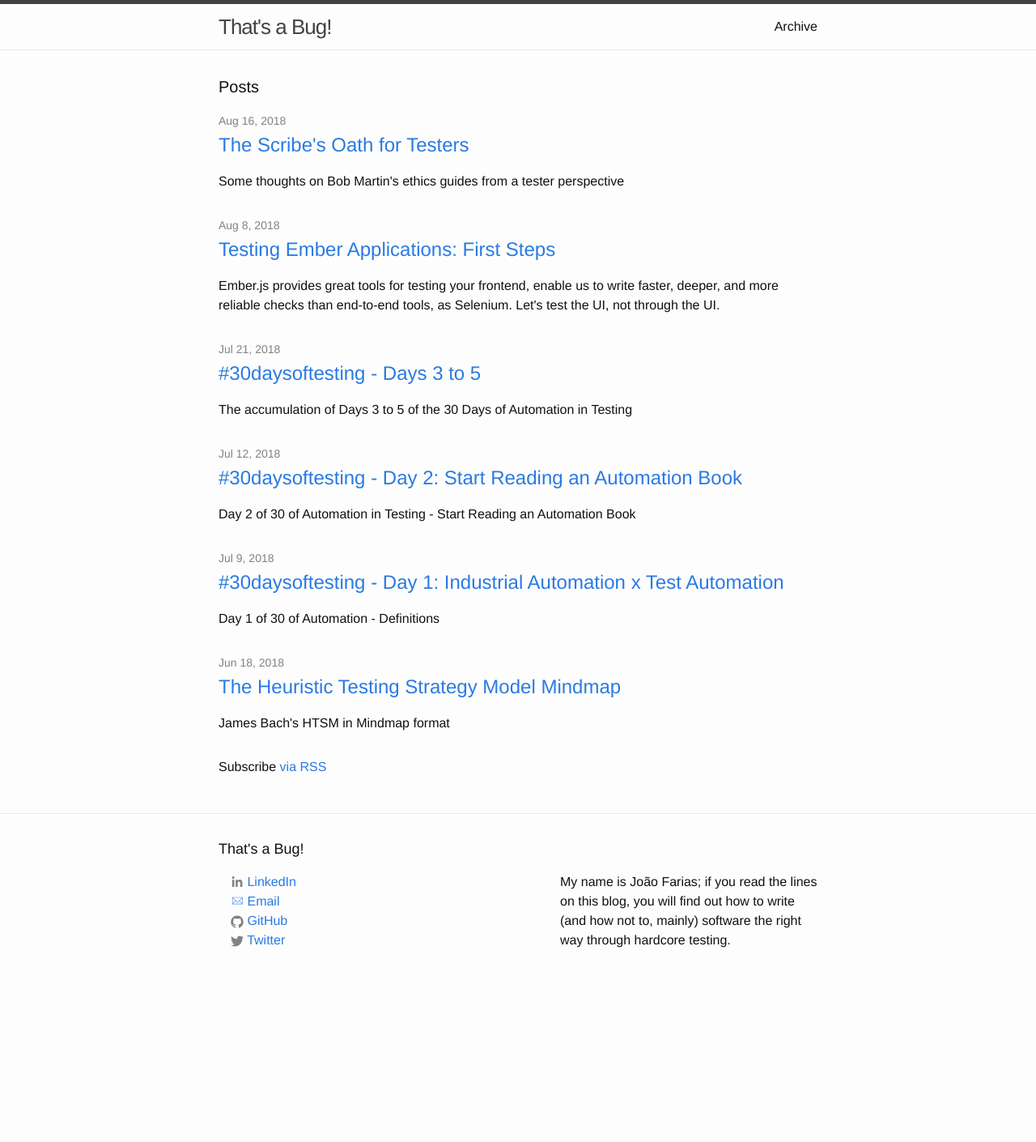
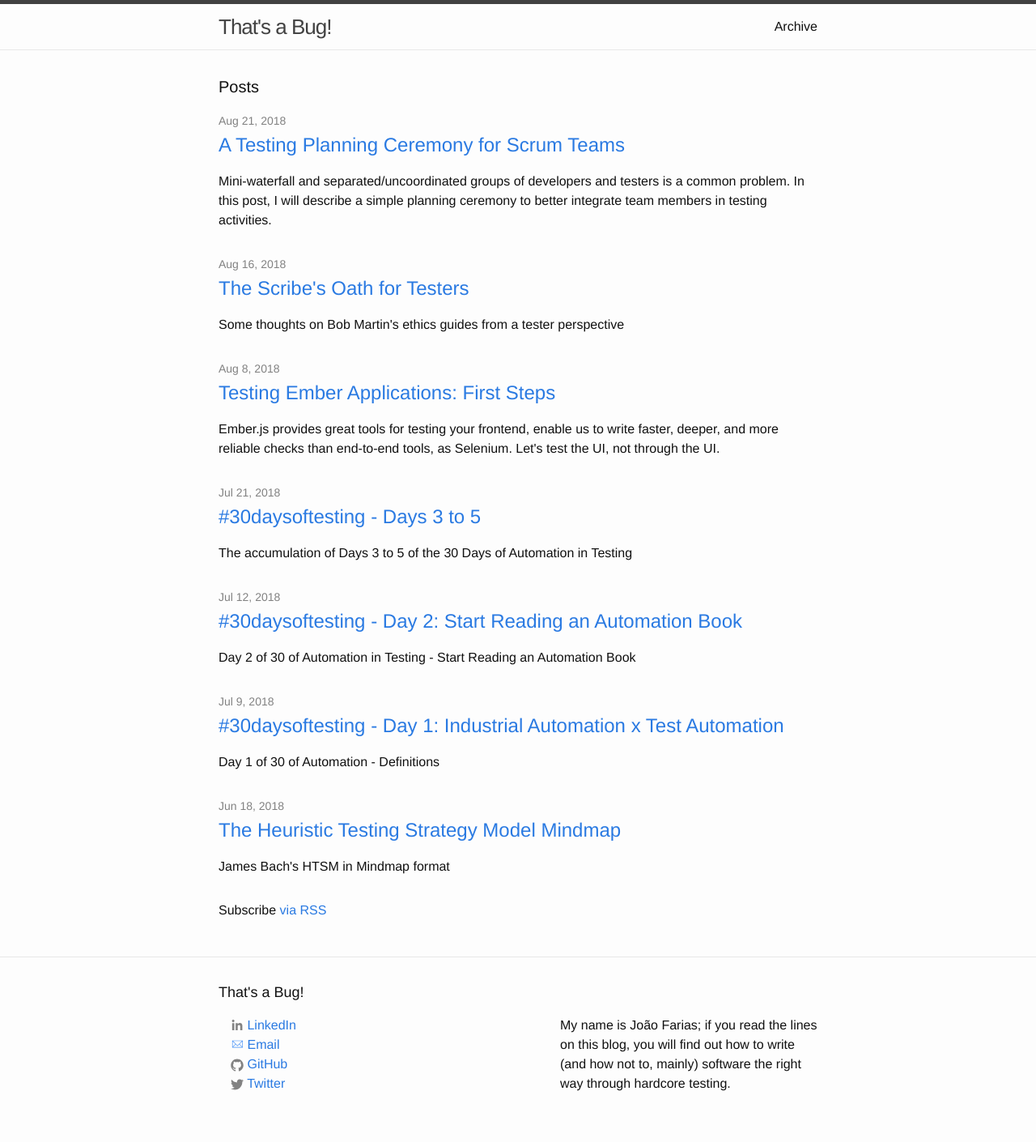
Before and after one commit to JoaoGFarias/JoaoGFarias.github.io, a Jekyll site: the page built from index.html, in a window 1280 px wide. Shown: the whole page at 81% size. Built offline with Jekyll 4.4.1, drawn with Linux system fonts in a browser that asks for light colours; before the commit the page ends 1233 px from its top, so only the background shows below that.

Commit message:
Scrum Testing Planning Cceremory

```diff
--- a/_drafts/2019-05-09-scrum-testing-plan-.markdown
+++ b/_posts/2019-08-21-scrum-testing-plan-.markdown
@@ -1,62 +1,58 @@
 ---
 layout: post
 title: "A Testing Planning Ceremony for Scrum Teams"
-date: 2018-05-09 20:15:00 -0300
+date: 2018-08-21 20:37:00 +0200
 author: João Farias
 version: 1.0.0
 categories: scrum agile testing planning automation exploratory
+description: Mini-waterfall and separated/uncoordinated groups of developers and testers is a common problem. In this post, I will describe a simple planning ceremony to better integrate team members in testing activities.
 ---
-
-# A Testing Plan Ceremony for Scrum Teams
 
 ## Testing in Scrum Teams
 
-Scrum teams main goal is to deliver a valuable increment at the end of each iteration (sprint),
-so that the stakeholders can clearly see the progress and give feedback to the team regarding
-the direction of the project.
+Scrum teams' main goal is to deliver a valuable increment at the end of each iteration (sprint),
+so that the stakeholders can clearly see progress and provide feedback for the direction of the project.
 
-Obviously, in order to deliver value (new features and do not break existing ones), it is necessary
+Obviously, in order to deliver value (new features without breaking existing ones), it is necessary
 a rigorous evaluation of product, a.k.a. **testing**. Although many teams have reached maturity
 regarding incrementally building new features and infra-structure, testing activities commonly
 fell into the trap of the mini-waterfall - i.e., they are delayed until the end of the iteration
 or to later phases of the project.
 
-Some teams divide their iterations in _development week_, when developers work at full speed in all
-user stories planned for the iteration, integrating the new features into a single package. This
-package is then evaluated in the _testing week_, where the evil testing people come into scene and point
-out the mess that would to deliver this package, and the developers spend all this time trying to
+Many teams divide their iterations in _development week_ and _testing week_. On the first, developers work at full speed in all user stories planned for the iteration, integrating the new features into a single package. This package is then evaluated in the _testing week_, where the evil testing people come into scene and point
+out the mess that would be if the team deliver this package. Developers, then, spend all this time trying to
 get things into order so that _no so many known bugs_ pass into the next sprint ("unknown bugs
 will be introduced, surely).
 
 One of the possible root causes of this situation is the separation between the work of testers and
 developers, on both sides. Developers don't know what kind of risks the testers will evaluate - and
 testers don't know the implementation approach that the developers plan to use (and the new approaches
-that they discovered during the sprint).
+that they discovered during the sprint). This situation results in more bugs, less velocity, worse quality, more re-work and, **worst of all**, conflicts and low moral in the team.
 
 ## Goal
 
 In order to mitigate this vacuum, developers and testers should work together in the problems, both
 on the (iteration) planning phase and during iteration execution. In this post, I will be focusing
-on the planning phase, describing a testing planning ceremony that enable developers and testers
+on the planning phase, describing a testing planning ceremony that enables developers and testers
 to think about the risks involved in the increment building, and how they will approach testing
 activities (writing of automated checks, areas to explore for failures and risks).
 
 ## Context
 
-The example given below is though to be used by a team of no more than 10 people, preferably
+The example given below is thought to be used by a team of no more than 10 people, preferably
 co-located - however, adjustments can be done to deal with (a bit) more people or geo-disperse
-groups.
+groups (quick suggestions about that at the end of the post).
 
-Additionally, the team has a diverse check automation suite, relying on checks from basic
-units, like functions, up until whole-system. This configuration, [besides being more reliable
-and organic](http://thatsabug.com/2018/08/08/testing_ember_application_first_steps.html), takes
+Additionally, the imaginary team has a diverse check automation suite, relying on checks from basic
+units, like functions, up until whole-system, working in conjunction, rather than as indenpendts entities.
+This configuration, [besides being more reliable and organic](http://thatsabug.com/2018/08/08/testing_ember_application_first_steps.html), takes
 great advantage of the testing planning ceremony, for the discussion will generate better-thought
-organization of the many different checks types.
+organization of the many different types of check.
 
 ## Testing Planning Ceremony Overview
 
 The ceremony is a meeting between many members of the team. Although the participation of
-all members is a must, it is necessary to have diverse expertise in the room (testers with
+all members is not a must, it is necessary to have diverse expertise in the room (testers with
 automation background and testers more exploratory background | front-end and back-end developers, etc).
 
 The ceremony is held after the first half of the planning phase, when the Product Owner have already
```
Also changed, not shown: other parts of _posts/2019-08-21-scrum-testing-plan-.markdown (+5 -5 lines), 1 other file.
